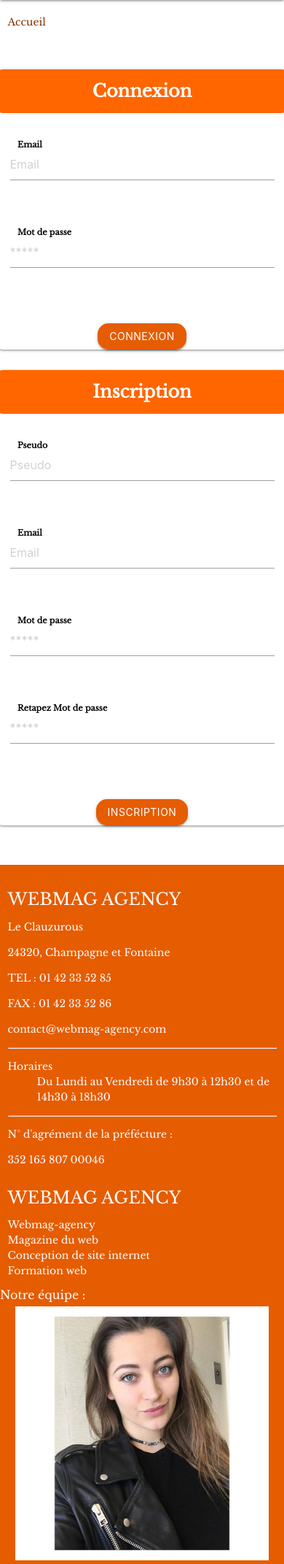
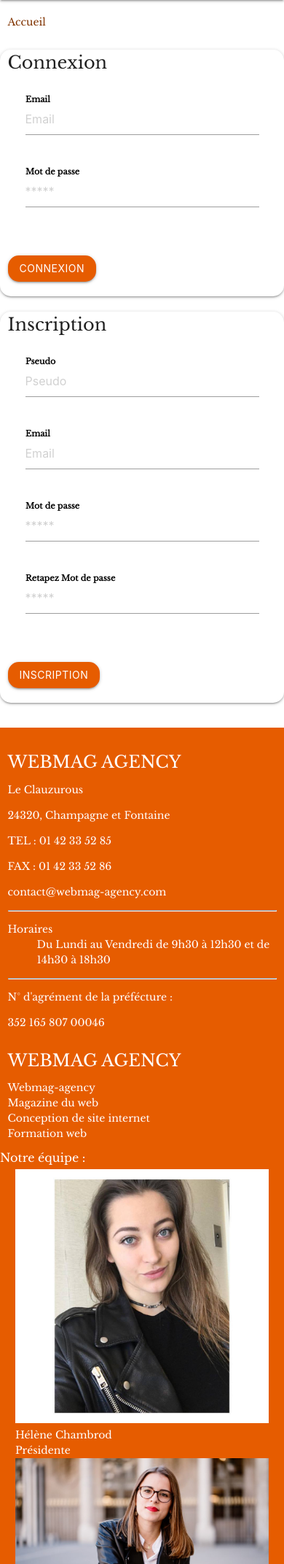
Before and after one commit to R0ot16/ccp2-remy, a PHP site: page /index.php?p=log in a window 390 px wide. Shown: the part 188-2331 px from the top of the page at 73% size. Run offline with PHP 8.4, Linux system fonts and the light colour scheme; some libraries are stand-ins or nearby versions.

Commit message:
update responsive bug

```diff
--- a/pages/log.php
+++ b/pages/log.php
@@ -1,5 +1,3 @@
-<div class="formulaire">
-    <div class="row">
 <?php
 if (isset($_SESSION['level'])) {
     header('Location: ./index.php?p=profil');
@@ -20,11 +18,9 @@
     setcookie('success', null);
 }
 ?>
-    </div>
-    <div class="row center-align valign-wrapper">
-        <div class="col s12">
 <div class="row">
-                <div class="card col s12 m12 l6 hoverable">
+    <div class="card col s12 m12 l6 hoverable rounded">
+        <div class="row">
             <form action="./index.php?p=log-back&form=login" class="col s12" method="POST">
                 <div class="card-title">Connexion</div>
                 <div class="card-content">
@@ -46,7 +42,9 @@
                 </div>
             </form>
         </div>
-                <div class="card col s12 m12 l6 hoverable">
+    </div>
+    <div class="card col s12 m12 l6 hoverable rounded">
+        <div class="row">
             <form action="./index.php?p=log-back&form=register" class="col s12" method="POST" onsubmit="return checkPass()">
                 <div class="card-title">Inscription</div>
                 <div class="card-content">
@@ -82,5 +80,3 @@
         </div>
     </div>
 </div>
-    </div>
-</div>
```
Lines whose indentation alone changed are shown as unchanged.
